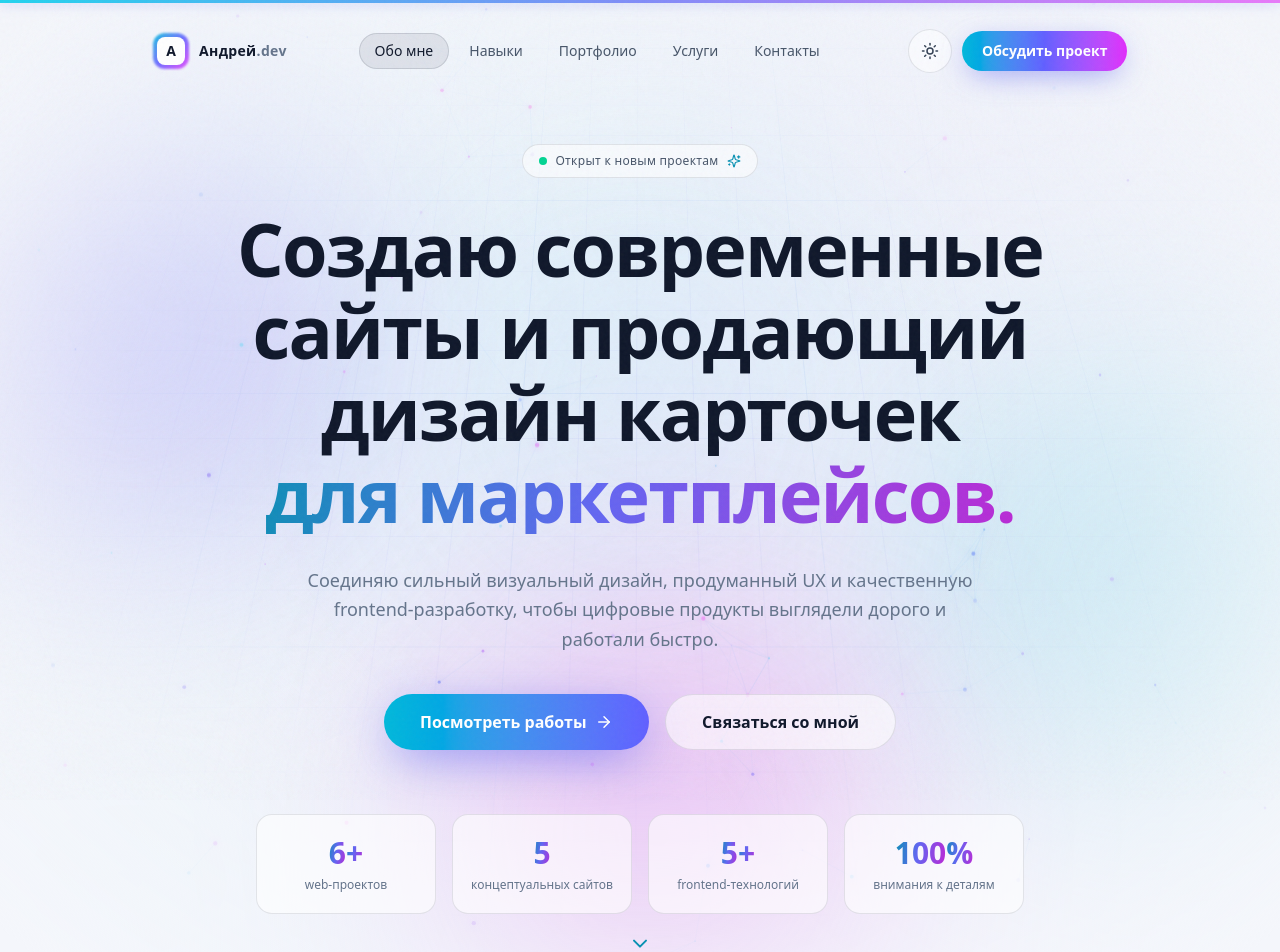
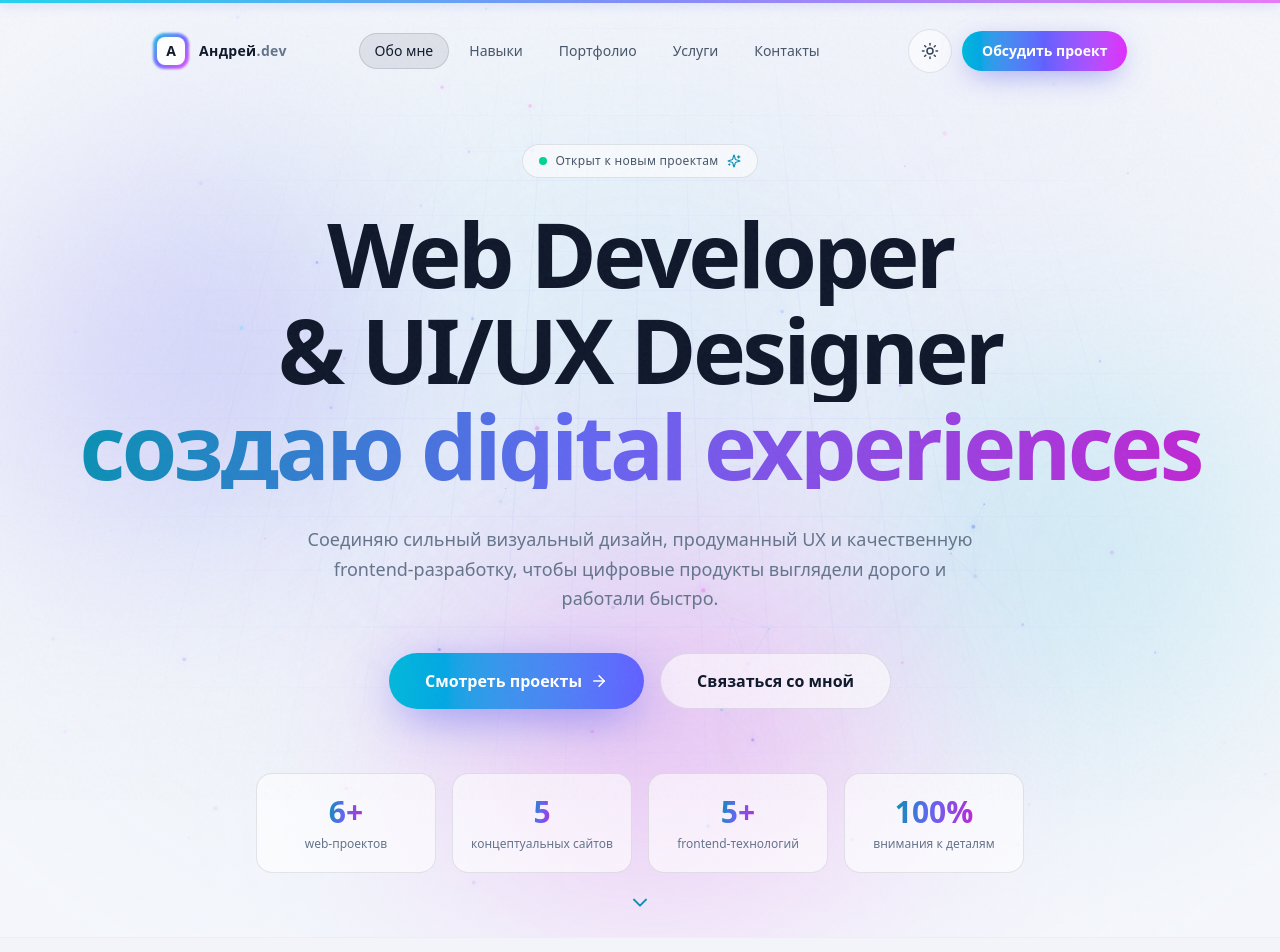
Before and after one commit to adrej010910-hub/portfolio, a Next.js app: page / in a window 1280 px wide. Shown: the top 952 px of the page. Built offline with nearby package versions, Linux system fonts and the light colour scheme; a web font is replaced by a local one.

Commit message:
feat: redesign portfolio hero positioning

```diff
--- a/src/components/sections/hero.tsx
+++ b/src/components/sections/hero.tsx
@@ -10,166 +10,75 @@ import { Grid3D } from "@/components/effects/grid-3d";
 import { Magnetic } from "@/components/effects/magnetic";
 
 const titleLines = [
-  "Создаю современные",
-  "сайты и продающий",
-  "дизайн карточек",
-  "для маркетплейсов.",
+  "Web Developer",
+  "& UI/UX Designer",
+  "создаю digital experiences",
 ];
 
 export function Hero() {
   const ref = useRef<HTMLElement>(null);
   const reduced = useReducedMotion();
-
-  const { scrollYProgress } = useScroll({
-    target: ref,
-    offset: ["start start", "end start"],
-  });
-
+  const { scrollYProgress } = useScroll({ target: ref, offset: ["start start", "end start"] });
   const y = useTransform(scrollYProgress, [0, 1], [0, 160]);
   const opacity = useTransform(scrollYProgress, [0, 0.7], [1, 0]);
   const scale = useTransform(scrollYProgress, [0, 1], [1, 0.92]);
 
-  const container = {
-    hidden: {},
-    show: { transition: { staggerChildren: 0.12, delayChildren: 0.3 } },
-  };
-
+  const container = { hidden: {}, show: { transition: { staggerChildren: 0.12, delayChildren: 0.3 } } };
   const wordAnim = {
     hidden: { opacity: 0, y: 70, filter: "blur(12px)" },
-    show: {
-      opacity: 1,
-      y: 0,
-      filter: "blur(0px)",
-      transition: { duration: 1, ease: [0.22, 1, 0.36, 1] as const },
-    },
+    show: { opacity: 1, y: 0, filter: "blur(0px)", transition: { duration: 1, ease: [0.22, 1, 0.36, 1] as const } },
   };
 
   return (
-    <section
-      id="top"
-      ref={ref}
-      className="relative flex min-h-[100svh] flex-col overflow-hidden"
-    >
-      {/* Background layers */}
+    <section id="top" ref={ref} className="relative flex min-h-[100svh] flex-col overflow-hidden">
       <div className="absolute inset-0 mesh-gradient" aria-hidden />
       <FloatingOrbs />
       <Grid3D />
-      <ParticleField className="absolute inset-0 h-full w-full opacity-70" />
-      <div
-        className="absolute inset-0 bg-[radial-gradient(ellipse_at_center,transparent_35%,#050508_95%)]"
-        aria-hidden
-      />
+      <ParticleField className="absolute inset-0 h-full w-full opacity-60" />
+      <div className="absolute inset-0 bg-[radial-gradient(ellipse_at_center,transparent_35%,#050508_95%)]" aria-hidden />
 
-      {/* Content */}
-      <motion.div
-        style={{ y: reduced ? 0 : y, opacity, scale: reduced ? 1 : scale }}
-        className="container-x relative z-10 flex flex-1 flex-col items-center justify-center pb-16 pt-36 text-center"
-      >
-        <motion.div
-          initial={{ opacity: 0, y: 20 }}
-          animate={{ opacity: 1, y: 0 }}
-          transition={{ delay: 0.2, duration: 0.7 }}
-          className="glass mb-8 flex items-center gap-2 rounded-full px-4 py-2 text-xs font-medium tracking-wide text-slate-300"
-        >
-          <span className="relative flex h-2 w-2">
-            <span className="absolute inline-flex h-full w-full animate-ping rounded-full bg-emerald-400 opacity-75" />
-            <span className="relative inline-flex h-2 w-2 rounded-full bg-emerald-400" />
-          </span>
+      <motion.div style={{ y: reduced ? 0 : y, opacity, scale: reduced ? 1 : scale }} className="container-x relative z-10 flex flex-1 flex-col items-center justify-center pb-16 pt-36 text-center">
+        <motion.div initial={{ opacity: 0, y: 20 }} animate={{ opacity: 1, y: 0 }} transition={{ delay: 0.2, duration: 0.7 }} className="glass mb-8 flex items-center gap-2 rounded-full px-4 py-2 text-xs font-medium tracking-wide text-slate-300">
+          <span className="relative flex h-2 w-2"><span className="absolute inline-flex h-full w-full animate-ping rounded-full bg-emerald-400 opacity-75" /><span className="relative inline-flex h-2 w-2 rounded-full bg-emerald-400" /></span>
           Открыт к новым проектам
           <Sparkles className="h-3.5 w-3.5 text-cyan-300" />
         </motion.div>
 
-        <motion.h1
-          variants={container}
-          initial="hidden"
-          animate="show"
-          className="font-display text-[clamp(2rem,6vw,4.6rem)] font-bold leading-[1.06] tracking-tight text-white"
-        >
+        <motion.h1 variants={container} initial="hidden" animate="show" className="font-display max-w-6xl text-[clamp(2.5rem,7vw,6.5rem)] font-bold leading-[0.98] tracking-[-0.04em] text-white">
           {titleLines.map((line, i) => (
-            <span key={line} className="block overflow-hidden pb-1">
-              <motion.span
-                variants={wordAnim}
-                className={
-                  i === titleLines.length - 1 ? "text-gradient block" : "block"
-                }
-              >
-                {line}
-              </motion.span>
+            <span key={line} className="block overflow-hidden pb-2">
+              <motion.span variants={wordAnim} className={i === titleLines.length - 1 ? "text-gradient block" : "block"}>{line}</motion.span>
             </span>
           ))}
         </motion.h1>
 
-        <motion.p
-          initial={{ opacity: 0, y: 30, filter: "blur(8px)" }}
-          animate={{ opacity: 1, y: 0, filter: "blur(0px)" }}
-          transition={{ delay: 1.1, duration: 0.9, ease: [0.22, 1, 0.36, 1] }}
-          className="mt-7 max-w-2xl text-base leading-relaxed text-slate-400 sm:text-lg"
-        >
+        <motion.p initial={{ opacity: 0, y: 30, filter: "blur(8px)" }} animate={{ opacity: 1, y: 0, filter: "blur(0px)" }} transition={{ delay: 1.1, duration: 0.9, ease: [0.22, 1, 0.36, 1] }} className="mt-7 max-w-2xl text-base leading-relaxed text-slate-400 sm:text-lg">
           {siteConfig.subheading}
         </motion.p>
 
-        <motion.div
-          initial={{ opacity: 0, y: 30 }}
-          animate={{ opacity: 1, y: 0 }}
-          transition={{ delay: 1.35, duration: 0.8, ease: [0.22, 1, 0.36, 1] }}
-          className="mt-10 flex flex-col items-center gap-4 sm:flex-row"
-        >
+        <motion.div initial={{ opacity: 0, y: 30 }} animate={{ opacity: 1, y: 0 }} transition={{ delay: 1.35, duration: 0.8 }} className="mt-10 flex flex-col items-center gap-4 sm:flex-row">
           <Magnetic strength={0.3}>
-            <a
-              href="#portfolio"
-              className="group relative inline-flex h-14 items-center gap-2 overflow-hidden rounded-full bg-gradient-to-r from-cyan-500 via-indigo-500 to-fuchsia-500 bg-[length:200%_auto] px-9 text-base font-semibold text-white shadow-[0_12px_50px_-10px_rgba(99,102,241,0.8)] transition-all duration-500 hover:bg-right"
-            >
-              Посмотреть работы
-              <ArrowRight className="h-4.5 w-4.5 transition-transform duration-300 group-hover:translate-x-1" />
+            <a href="#portfolio" className="group relative inline-flex h-14 items-center gap-2 overflow-hidden rounded-full bg-gradient-to-r from-cyan-500 via-indigo-500 to-fuchsia-500 bg-[length:200%_auto] px-9 text-base font-semibold text-white shadow-[0_12px_50px_-10px_rgba(99,102,241,0.8)] transition-all duration-500 hover:bg-right">
+              Смотреть проекты <ArrowRight className="h-4.5 w-4.5 transition-transform duration-300 group-hover:translate-x-1" />
             </a>
           </Magnetic>
           <Magnetic strength={0.3}>
-            <a
-              href="#contact"
-              className="glass inline-flex h-14 items-center gap-2 rounded-full px-9 text-base font-semibold text-white transition-all duration-300 hover:border-white/25 hover:bg-white/[0.08]"
-            >
-              Связаться со мной
-            </a>
+            <a href="#contact" className="glass inline-flex h-14 items-center gap-2 rounded-full px-9 text-base font-semibold text-white transition-all duration-300 hover:border-white/25 hover:bg-white/[0.08]">Связаться со мной</a>
           </Magnetic>
         </motion.div>
 
-        {/* Stats row */}
-        <motion.div
-          initial={{ opacity: 0, y: 30 }}
-          animate={{ opacity: 1, y: 0 }}
-          transition={{ delay: 1.6, duration: 0.8 }}
-          className="mt-16 grid w-full max-w-3xl grid-cols-2 gap-4 sm:grid-cols-4"
-        >
+        <motion.div initial={{ opacity: 0, y: 30 }} animate={{ opacity: 1, y: 0 }} transition={{ delay: 1.6, duration: 0.8 }} className="mt-16 grid w-full max-w-3xl grid-cols-2 gap-4 sm:grid-cols-4">
           {siteConfig.stats.map((s) => (
-            <div
-              key={s.label}
-              className="glass rounded-2xl px-4 py-5 text-center transition-transform duration-300 hover:-translate-y-1"
-            >
-              <div className="font-display text-2xl font-bold text-white sm:text-3xl">
-                <span className="text-gradient">{s.value}</span>
-                <span className="text-gradient">{s.suffix}</span>
-              </div>
+            <div key={s.label} className="glass rounded-2xl px-4 py-5 text-center transition-transform duration-300 hover:-translate-y-1">
+              <div className="font-display text-2xl font-bold text-white sm:text-3xl"><span className="text-gradient">{s.value}{s.suffix}</span></div>
               <div className="mt-1.5 text-xs text-slate-400">{s.label}</div>
             </div>
           ))}
         </motion.div>
       </motion.div>
 
-      {/* Scroll hint */}
-      <motion.a
-        href="#about"
-        aria-label="Прокрутить вниз"
-        initial={{ opacity: 0 }}
-        animate={{ opacity: 1 }}
-        transition={{ delay: 2, duration: 1 }}
-        className="absolute bottom-6 left-1/2 z-10 -translate-x-1/2 text-slate-500 transition-colors hover:text-cyan-300"
-      >
-        <motion.div
-          animate={reduced ? {} : { y: [0, 8, 0] }}
-          transition={{ duration: 1.8, repeat: Infinity, ease: "easeInOut" }}
-        >
-          <ChevronDown className="h-6 w-6" />
-        </motion.div>
+      <motion.a href="#about" aria-label="Прокрутить вниз" initial={{ opacity: 0 }} animate={{ opacity: 1 }} transition={{ delay: 2, duration: 1 }} className="absolute bottom-6 left-1/2 z-10 -translate-x-1/2 text-slate-500 transition-colors hover:text-cyan-300">
+        <motion.div animate={reduced ? {} : { y: [0, 8, 0] }} transition={{ duration: 1.8, repeat: Infinity, ease: "easeInOut" }}><ChevronDown className="h-6 w-6" /></motion.div>
       </motion.a>
     </section>
   );
```
